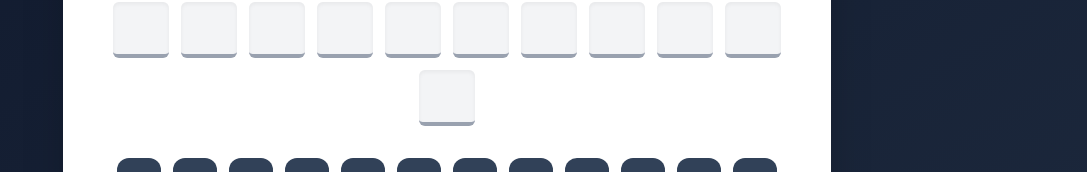
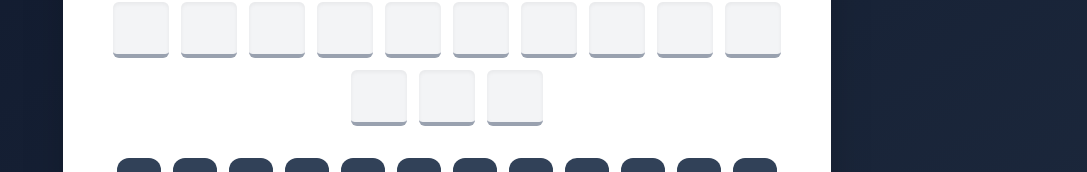
Before and after one commit to emmy-niyonsaba/Assembly-endgame, a React (Vite) app: page / in a window 1280 px wide. Shown: the part 735-907 px from the top of the page, without its empty margins (193-1280 px from the left). Built offline with nearby package versions, Linux system fonts and the light colour scheme.

Commit message:
fix code formating

```diff
--- a/src/App.jsx
+++ b/src/App.jsx
@@ -1,12 +1,12 @@
 import './App.css'
 import Header from './components/Header'
-import Keyboard from './components/Keyboard'
+import GameSection from './components/GameSection'
 
 function App() {
   return (
     <div >
       <Header />
-      <Keyboard/>
+      <GameSection/>
     </div>
   )
 }
```
Also changed, not shown: src/components/GameSection.jsx (renamed from src/components/Keyboard.jsx, +4 -17 lines).
